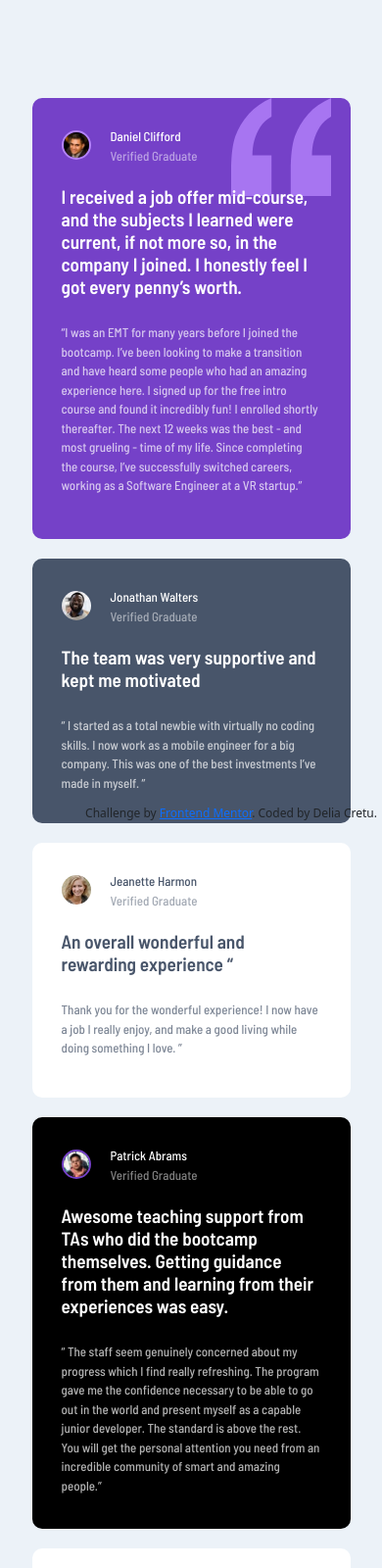
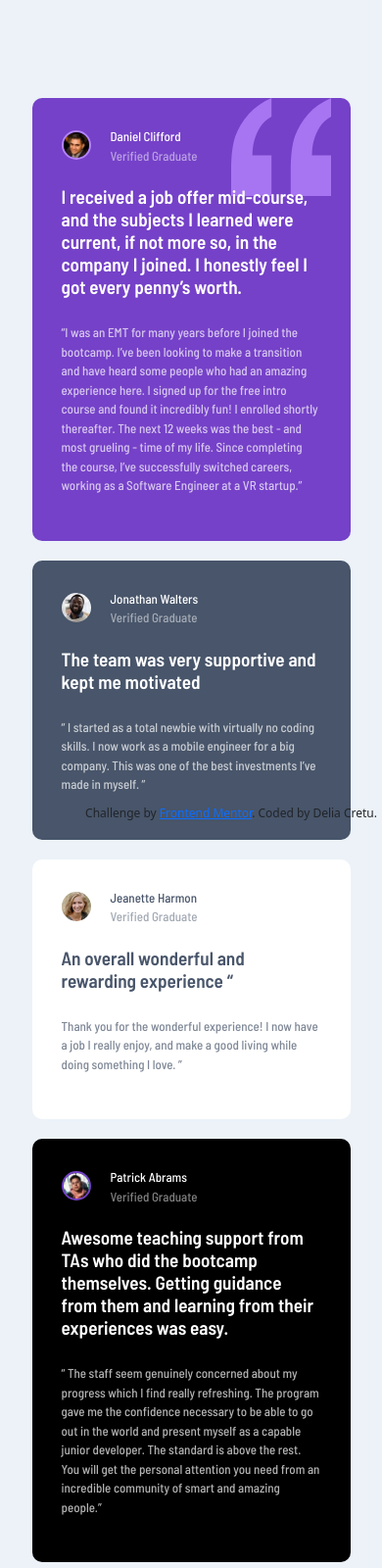
Before and after one commit to delia-cretu/testimonials-grid-section-main, a plain HTML site: page index.html in a window 390 px wide. Shown: the top 1600 px of the page at 98% size. Drawn offline with nearby package versions, Linux system fonts and the light colour scheme.

Commit message:
Update styles.css

```diff
--- a/styles.css
+++ b/styles.css
@@ -144,25 +144,8 @@ body {
     justify-items: center;
     align-items: center;
 
-    height: 2060px;
     width: 325px;
-    margin: 100px 0;
-  }
-
-  .grid-box1 {
-    height: 450px;
-  }
-  .grid-box2 {
-    height: 270px;
-  }
-  .grid-box3 {
-    height: 260px;
-  }
-  .grid-box4 {
-    height: 420px;
-  }
-  .grid-box5 {
-    height: 480px;
+    margin: 100px auto;
   }
 
   .grid-box1,
```
